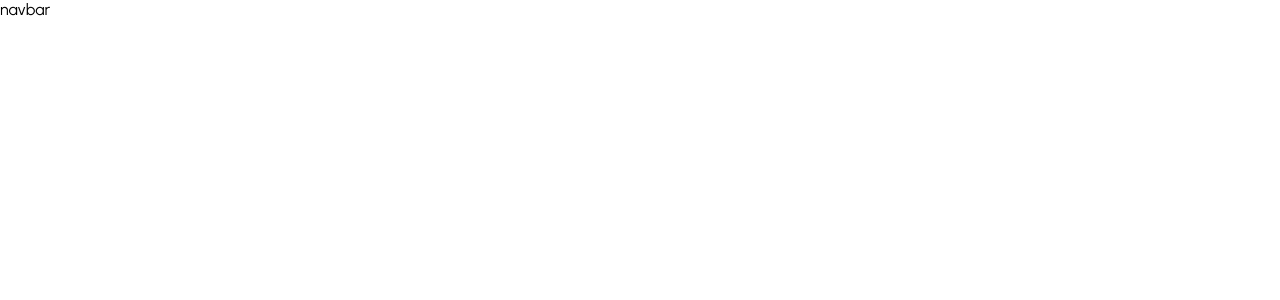
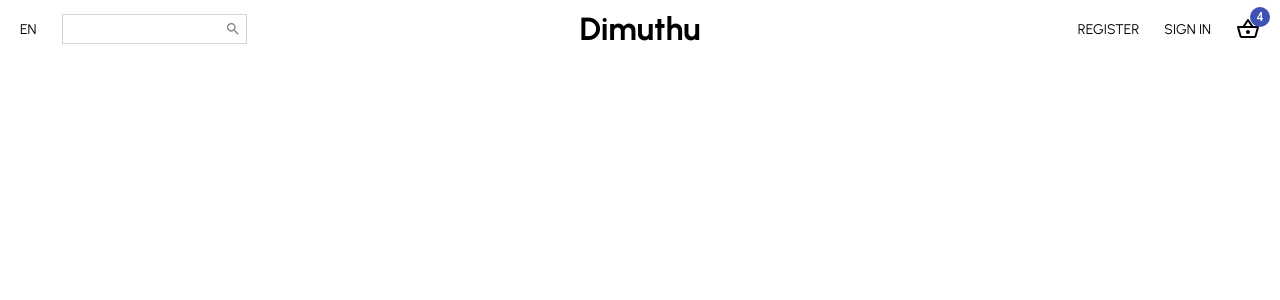
Before and after one commit to Dimuthu1994/ecommerce, a React (Create React App) app: page / in a window 1280 px wide. Shown: the top 300 px of the page. Built offline with nearby package versions, Linux system fonts and the light colour scheme.

Commit message:
finish navbar

```diff
--- a/package.json
+++ b/package.json
@@ -3,12 +3,15 @@
   "version": "0.1.0",
   "private": true,
   "dependencies": {
+    "@material-ui/core": "^4.12.3",
+    "@material-ui/icons": "^4.11.2",
     "@testing-library/jest-dom": "^5.16.2",
     "@testing-library/react": "^12.1.2",
     "@testing-library/user-event": "^13.5.0",
     "react": "^17.0.2",
     "react-dom": "^17.0.2",
     "react-scripts": "5.0.0",
+    "styled-components": "^5.3.1",
     "web-vitals": "^2.1.4"
   },
   "scripts": {
--- a/src/components/Navbar.jsx
+++ b/src/components/Navbar.jsx
@@ -1,7 +1,85 @@
 import React from "react";
+import styled from "styled-components";
+import { Search, ShoppingBasketOutlined } from "@material-ui/icons";
+import { Badge } from "@material-ui/core";
+
+const Container = styled.div`
+  height: 60px;
+`;
+const Wrapper = styled.div`
+  padding: 10px 20px;
+  display: flex;
+  justify-content: space-between;
+  align-items: center;
+`;
+const Left = styled.div`
+  flex: 1;
+  display: flex;
+  align-items: center;
+`;
+
+const Language = styled.span`
+  font-size: 14px;
+  cursor: pointer;
+`;
+
+const SearchContainer = styled.div`
+  border: 0.5px solid lightgray;
+  display: flex;
+  align-items: center;
+  margin-left: 25px;
+  padding: 5px;
+`;
+
+const Input = styled.input`
+  border: none;
+`;
+const Center = styled.div`
+  flex: 1;
+  text-align: center;
+`;
+
+const Logo = styled.h1`
+  font-weight: bold;
+`;
+const Right = styled.div`
+  flex: 1;
+  display: flex;
+  align-items: center;
+  justify-content: flex-end;
+`;
+
+const MenuItem = styled.div`
+  font-size: 14px;
+  cursor: pointer;
+  margin-left: 25px;
+`;
 
 function Navbar(props) {
-  return <div>navbar</div>;
+  return (
+    <Container>
+      <Wrapper>
+        <Left>
+          <Language>EN</Language>
+          <SearchContainer>
+            <Input /> <Search style={{ color: "gray", fontSize: 16 }} />
+          </SearchContainer>
+        </Left>
+        <Center>
+          <Logo>Dimuthu</Logo>
+        </Center>
+        <Right>
+          <MenuItem>REGISTER</MenuItem>
+          <MenuItem>SIGN IN</MenuItem>
+          <MenuItem>
+            <Badge badgeContent={4} color="primary">
+              <ShoppingBasketOutlined />
+            </Badge>
+          </MenuItem>
+        </Right>
+      </Wrapper>
+    </Container>
+  );
 }
 
 export default Navbar;
```
Also changed, not shown: 1 other file (tests, documents, lock files or other folders).
